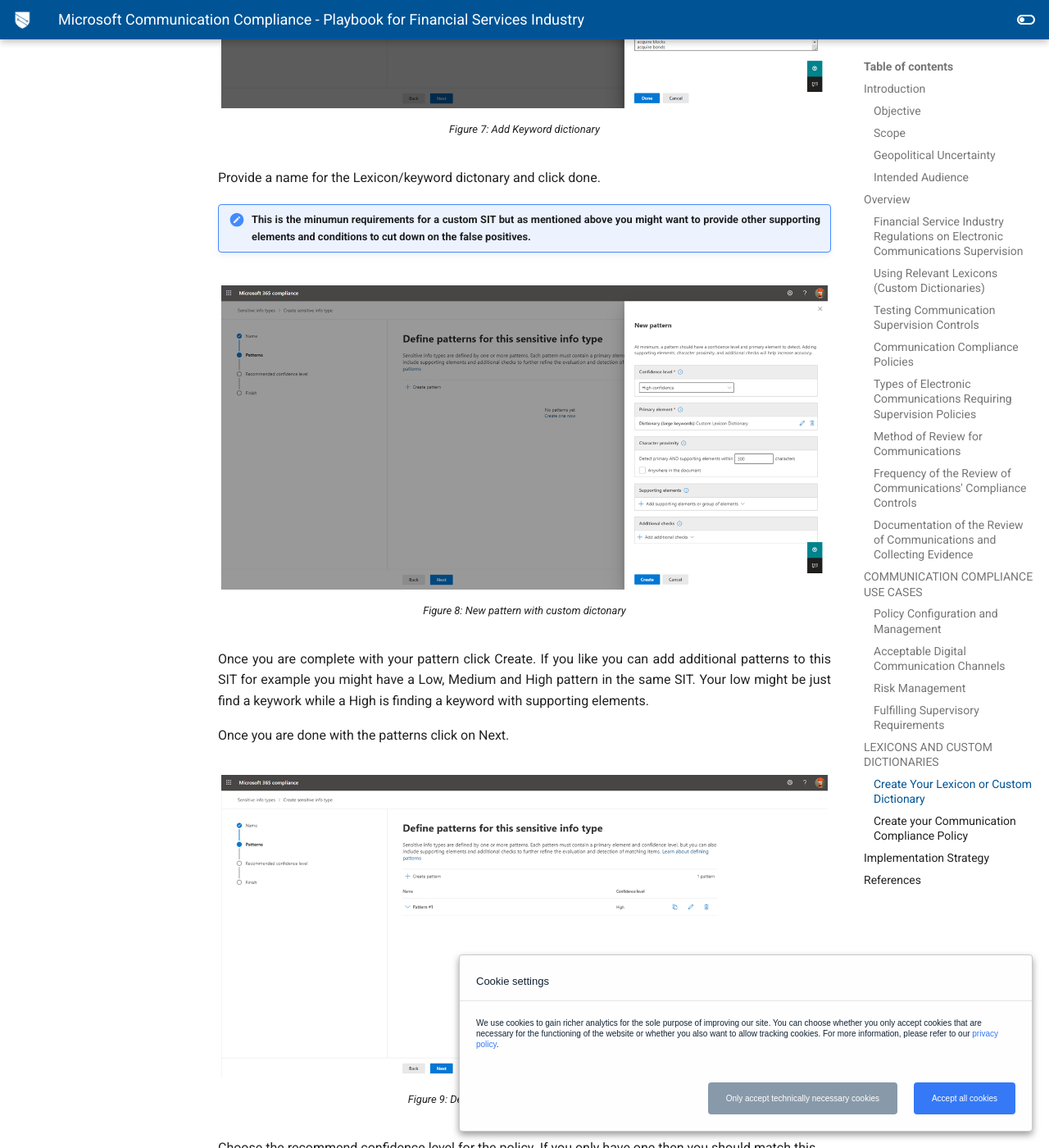
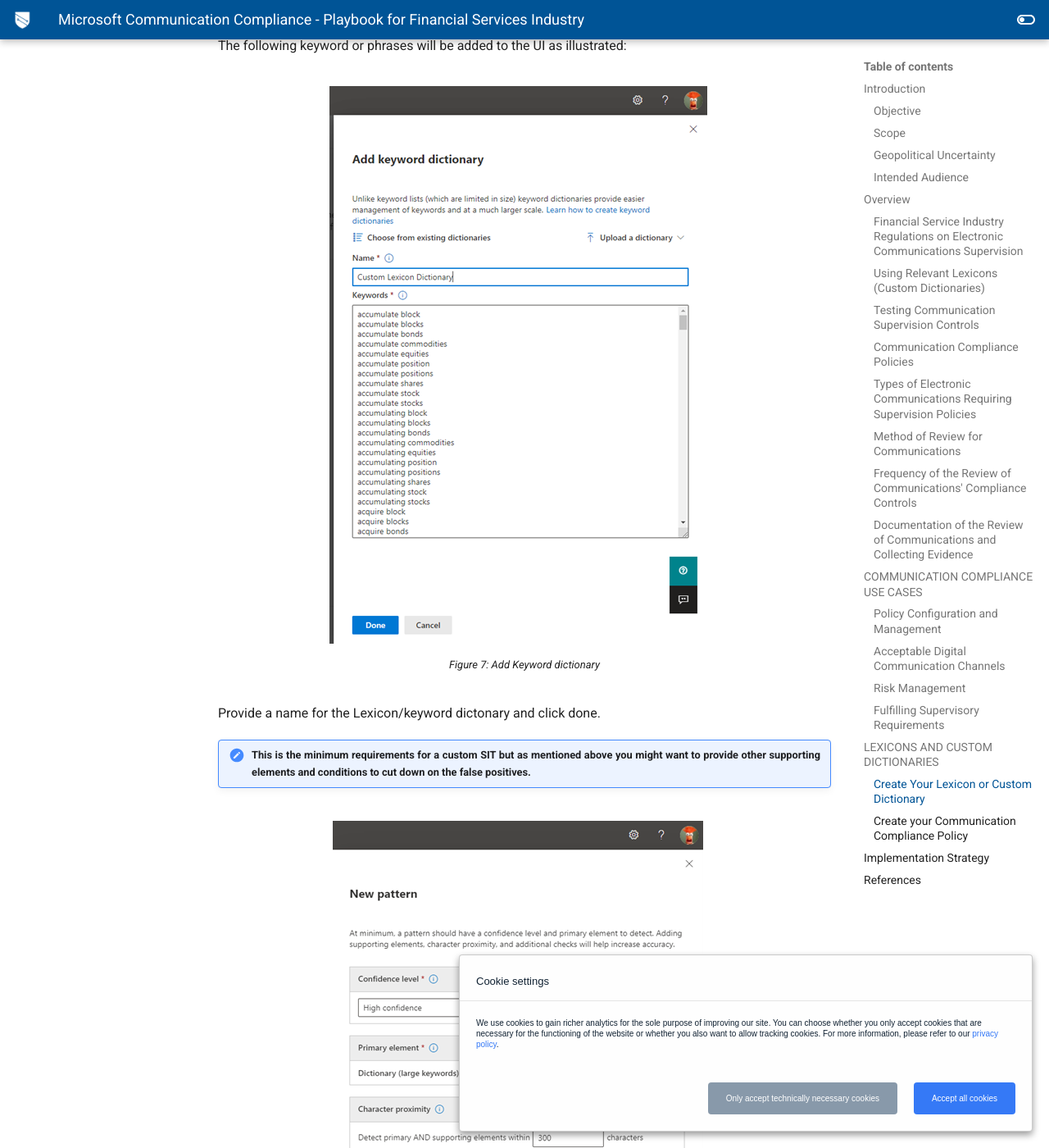
Before and after one commit to microsoft/ComplianceCxE, an MkDocs documentation site: the page built from docs/playbooks/fsicc.md, in a window 1280 px wide and 1400 px high, scrolled down 13531 px. Shown: the whole window at 82% size. Built offline with MkDocs 1.6.1 and Material for MkDocs 9.7.7, drawn with Linux system fonts in a browser that asks for light colours; comment, search, counter and statistics services are not loaded.

Commit message:
Update FSI Playbook pictures

```diff
--- a/docs/playbooks/fsicc.md
+++ b/docs/playbooks/fsicc.md
@@ -244,7 +244,7 @@
 
 Provide a name for the Lexicon/keyword dictonary and click done.
 
-!!! Note "This is the minumun requirements for a custom SIT but as mentioned above you might want to provide other supporting elements and conditions to cut down on the false positives."
+!!! Note "This is the minimum requirements for a custom SIT but as mentioned above you might want to provide other supporting elements and conditions to cut down on the false positives."
 
 <figure>
     <img src="../../playbooks/img/fsi/picture8.png" align="left"/>
```
Also changed, not shown: docs/playbooks/img/fsi/picture10.png, docs/playbooks/img/fsi/picture11.png, docs/playbooks/img/fsi/picture12.png, docs/playbooks/img/fsi/picture13.png, docs/playbooks/img/fsi/picture14.png, docs/playbooks/img/fsi/picture15.png, docs/playbooks/img/fsi/picture16.png, docs/playbooks/img/fsi/picture17.png, docs/playbooks/img/fsi/picture18.png, docs/playbooks/img/fsi/picture19.png, docs/playbooks/img/fsi/picture20.png, docs/playbooks/img/fsi/picture5.png, docs/playbooks/img/fsi/picture6.png, docs/playbooks/img/fsi/picture7.png, 2 more files.
